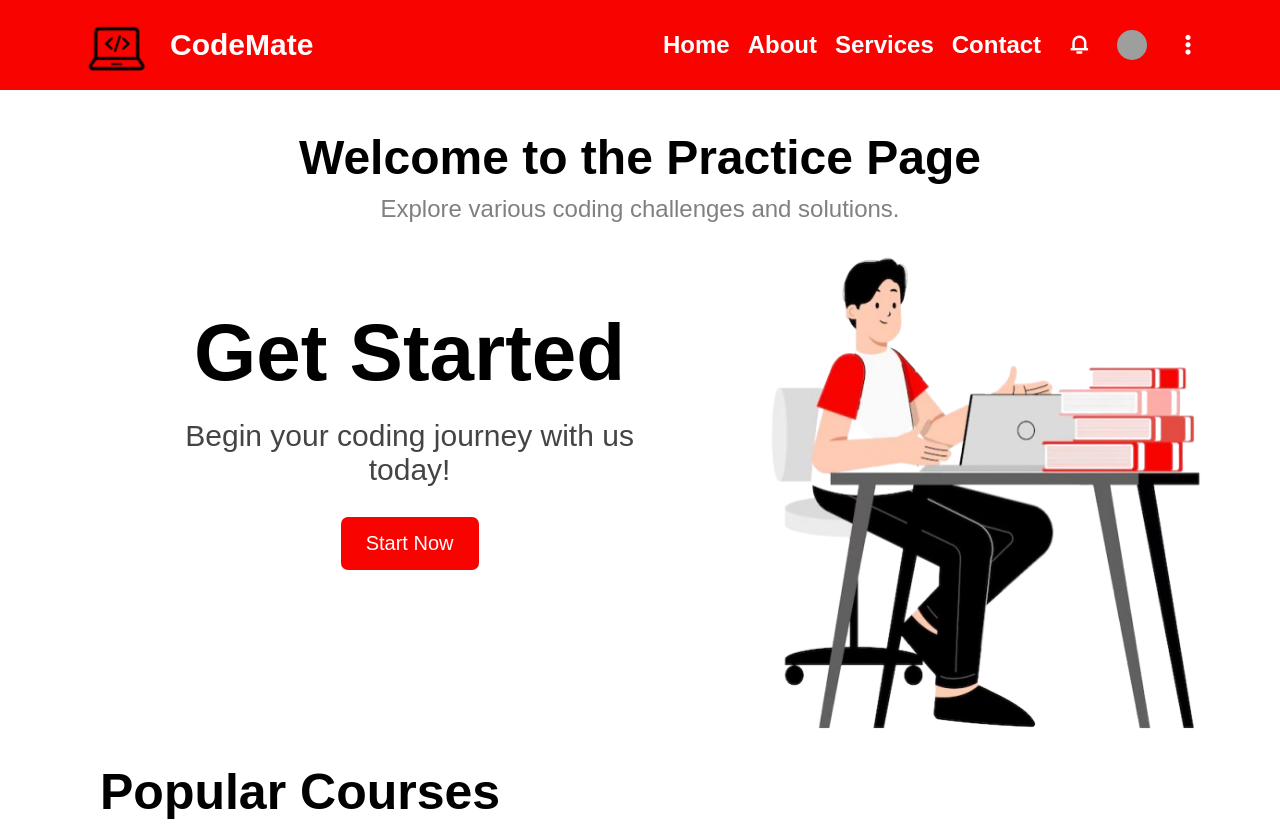
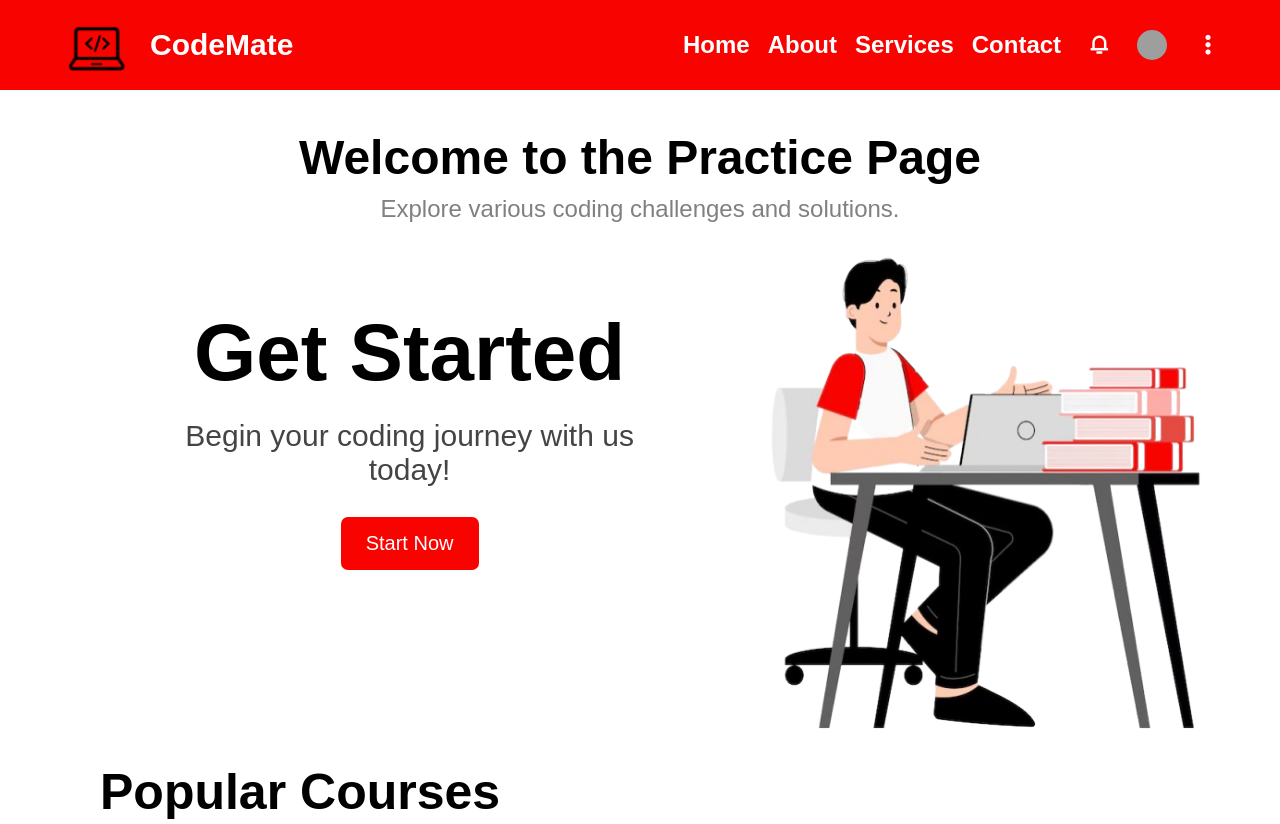
Before and after one commit to ogsiddharth/CodeMate, a plain HTML site: page index.html in a window 1280 px wide. Shown: the top 824 px of the page. Drawn offline with nearby package versions, Linux system fonts and the light colour scheme; grey boxes are pictures that could not be loaded.

Commit message:
Refactor CSS styles and improve responsiveness

```diff
--- a/style.css
+++ b/style.css
@@ -43,7 +43,7 @@ nav{
     background-color:#F80300;
     color: white;
     justify-content: space-between;
-    padding: 30px 70px;
+    padding: 10px 50px;
     /* gap: 7vw; */
     width: 100%;
     height: 90px;
```
